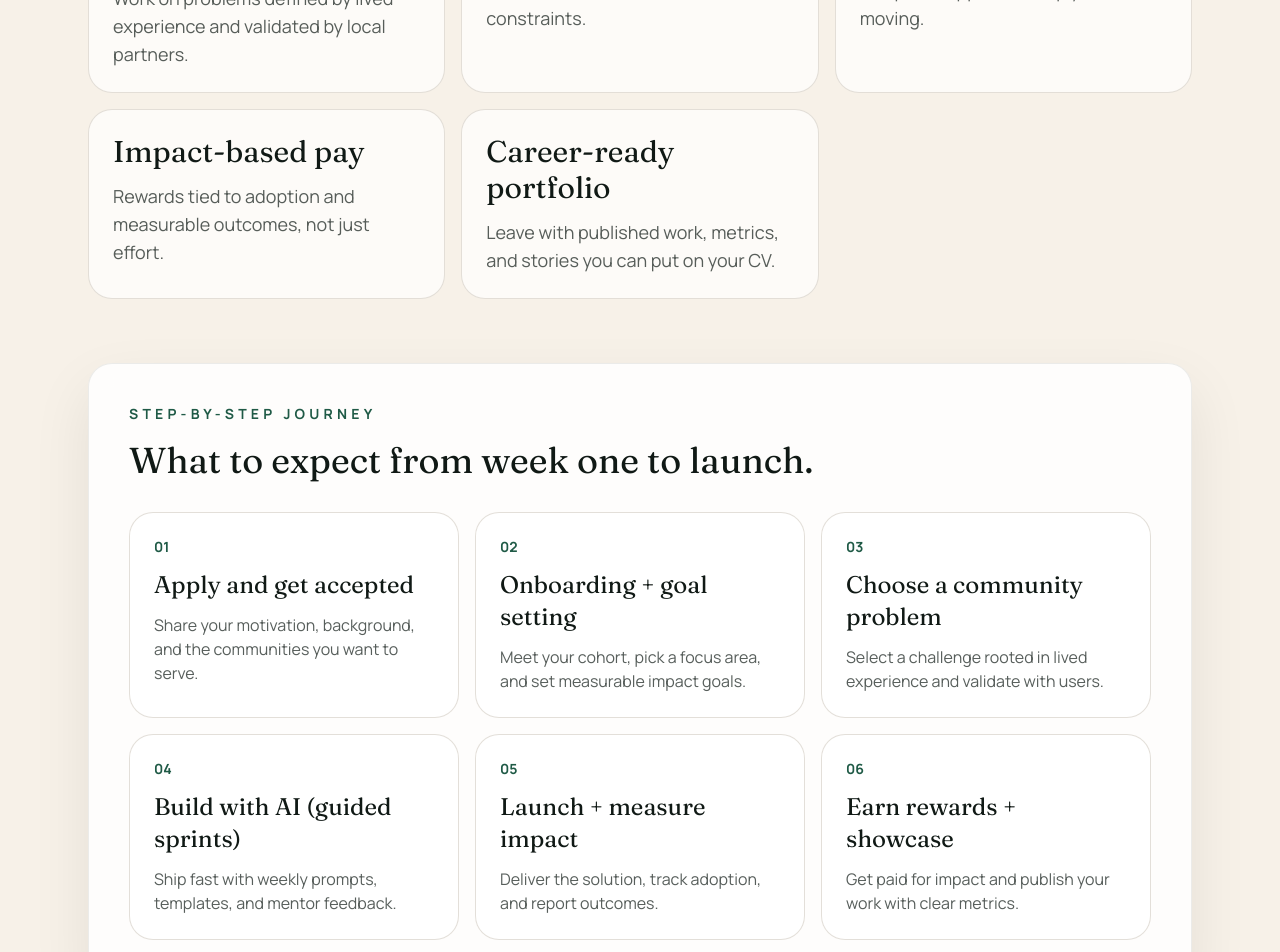
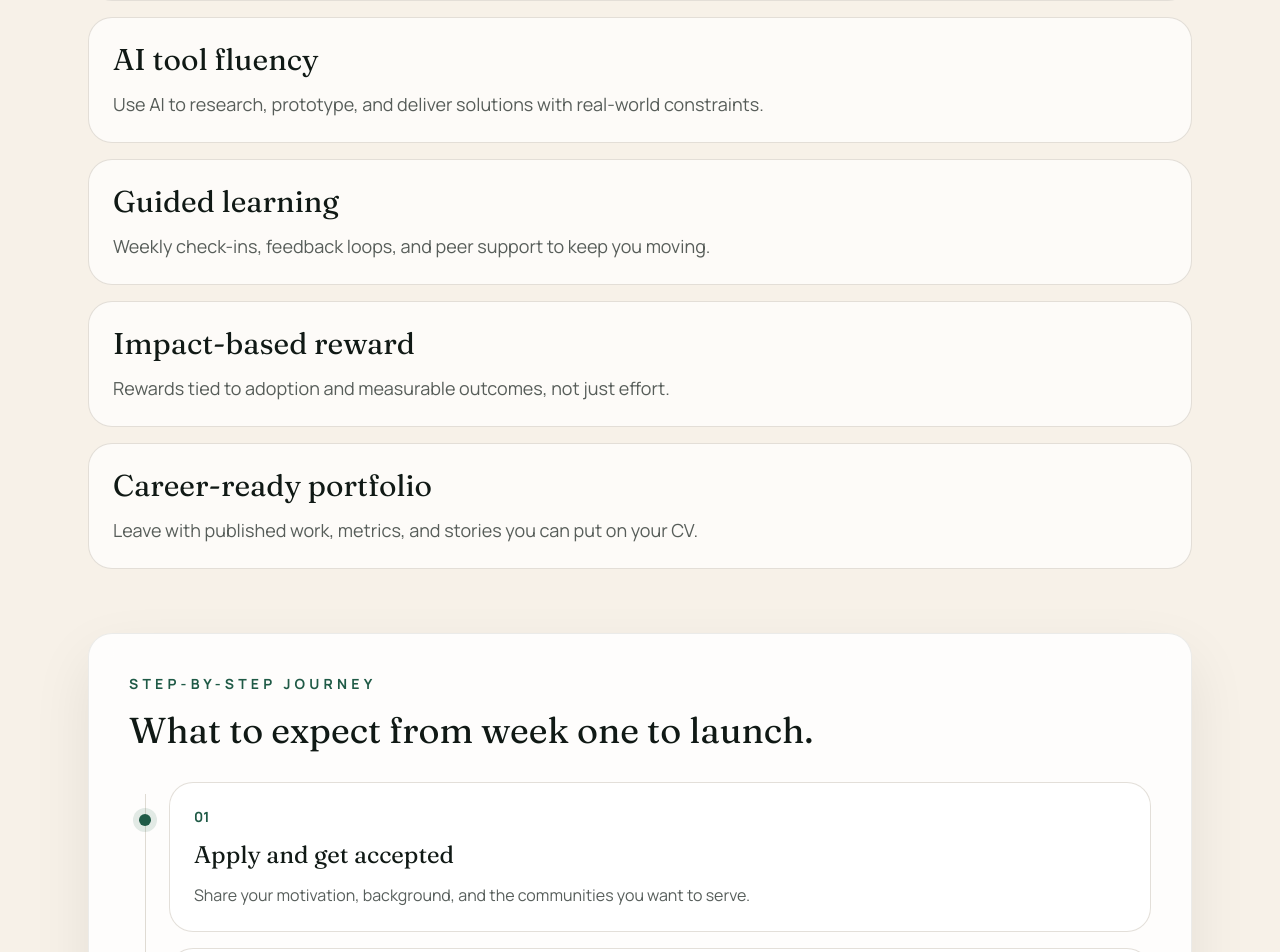
Before and after one commit to interconrhino/ImpactCorpsVerHCI, a Next.js app: page /ourprogram in a window 1280 px wide. Shown: the part 1040-1992 px from the top of the page. Built offline with nearby package versions, Linux system fonts and the light colour scheme.

Commit message:
Changing wordings

```diff
--- a/app/ourprogram/page.tsx
+++ b/app/ourprogram/page.tsx
@@ -14,12 +14,12 @@ export default function OurProgramPage() {
         "Use AI to research, prototype, and deliver solutions with real-world constraints.",
     },
     {
-      title: "Mentorship + cohort",
+      title: "Guided learning",
       description:
         "Weekly check-ins, feedback loops, and peer support to keep you moving.",
     },
     {
-      title: "Impact-based pay",
+      title: "Impact-based reward",
       description:
         "Rewards tied to adoption and measurable outcomes, not just effort.",
     },
@@ -39,33 +39,45 @@ export default function OurProgramPage() {
     },
     {
       step: "02",
-      title: "Onboarding + goal setting",
+      title: "Community problem identification",
       description:
-        "Meet your cohort, pick a focus area, and set measurable impact goals.",
+        "Develop a long-list of social problems rooted in lived experience by talking to those around you.",
     },
     {
       step: "03",
-      title: "Choose a community problem",
+      title: "Choose a problem & beneficiary",
       description:
-        "Select a challenge rooted in lived experience and validate with users.",
+        "Select a challenge and the one person you want to build the solution for.",
     },
     {
       step: "04",
-      title: "Build with AI (guided sprints)",
+      title: "Build using AI (guided sprints)",
       description:
-        "Ship fast with weekly prompts, templates, and mentor feedback.",
+        "Learn to use AI to build the solution through our guided program.",
     },
     {
       step: "05",
-      title: "Launch + measure impact",
+      title: "Launch MVP + iterate",
       description:
-        "Deliver the solution, track adoption, and report outcomes.",
+        "Quickly launch the MVP and iterate with the target beneficiary.",
     },
     {
       step: "06",
-      title: "Earn rewards + showcase",
+      title: "Measure + showcase impact",
       description:
-        "Get paid for impact and publish your work with clear metrics.",
+        "Track and quantify your impact of your solution on the community.",
+    },
+    {
+      step: "07",
+      title: "Earn impact-based rewards",
+      description:
+        "Get paid for social impact (measured in terms of # of beneficiaires & value of impact)",
+    },
+    {
+      step: "08",
+      title: "Onwards and upwards!",
+      description:
+        "Begin another projects or continue scaling the project as an AI-fluent changemaker!",
     },
   ];
 
@@ -92,7 +104,7 @@ export default function OurProgramPage() {
                 className="font-display animate-rise text-3xl leading-tight text-[color:var(--ink)] md:text-4xl lg:text-5xl"
                 style={{ animationDelay: "120ms" }}
               >
-                Build CV. Make an Impact with AI. Get paid.
+                Make an impact. <br/>Build resume. <br/>Get paid.
               </h1>
               <p
                 className="animate-rise text-lg text-[color:var(--ink)]/75 md:text-xl"
@@ -171,14 +183,14 @@ export default function OurProgramPage() {
               Key program features
             </p>
             <h2 className="font-display text-4xl text-[color:var(--ink)] md:text-5xl">
-              What you get as a student.
+              What you get as a member.
             </h2>
             <p className="text-lg text-[color:var(--ink)]/75 md:text-xl">
               Everything is designed to help you ship real work, measure impact,
               and build a career story that stands out.
             </p>
           </div>
-          <div className="grid gap-4 md:grid-cols-3">
+          <div className="grid gap-4">
             {programFeatures.map((feature) => (
               <div
                 key={feature.title}
@@ -210,12 +222,13 @@ export default function OurProgramPage() {
                 What to expect from week one to launch.
               </h2>
             </div>
-            <div className="grid gap-4 md:grid-cols-3">
+            <div className="relative">
+              <div className="absolute left-4 top-6 h-full w-px -translate-y-3 bg-[color:var(--stone)]/80" />
+              <div className="space-y-4">
                 {journeySteps.map((step) => (
-                <div
-                  key={step.step}
-                  className="rounded-3xl border border-[color:var(--stone)]/70 bg-white/80 p-6"
-                >
+                  <div key={step.step} className="relative pl-10">
+                    <span className="absolute left-[10px] top-8 h-3 w-3 rounded-full bg-[color:var(--moss)] shadow-[0_0_0_6px_rgba(31,90,70,0.12)]" />
+                    <div className="rounded-3xl border border-[color:var(--stone)]/70 bg-white/80 p-6">
                       <p className="text-sm font-bold text-[color:var(--moss)]">
                         {step.step}
                       </p>
@@ -226,7 +239,9 @@ export default function OurProgramPage() {
                         {step.description}
                       </p>
                     </div>
+                  </div>
                 ))}
+              </div>
             </div>
           </div>
         </div>
--- a/app/page.tsx
+++ b/app/page.tsx
@@ -199,7 +199,7 @@ export default function Home() {
                 The Challenge
               </p>
               <h2 className="font-display text-4xl text-[color:var(--ink)] md:text-5xl">
-                Barriers keep under-resourced talent from pursuing impact.
+                Barriers keep under-resourced talent from pursuing high-impact careers.
               </h2>
             </div>
             <div className="grid gap-4 md:grid-cols-3">
@@ -208,7 +208,7 @@ export default function Home() {
                   Career opportunity cost
                 </h3>
                 <p className="mt-3 text-base text-[color:var(--ink)]/70 md:text-lg">
-                  Time spent on impact can feel like time lost from stable,
+                  Time spent on impact can feel like time lost from building stable,
                   high-paying careers.
                 </p>
               </div>
@@ -217,7 +217,7 @@ export default function Home() {
                   Financial constraints
                 </h3>
                 <p className="mt-3 text-base text-[color:var(--ink)]/70 md:text-lg">
-                  Near-term income needs and long-term salary concerns.
+                  Near-term income needs and long-term salary concerns keep the path unaffordable.
                 </p>
               </div>
               <div className="rounded-3xl border border-[color:var(--stone)]/70 bg-white/80 p-6">
```
Lines whose indentation alone changed are shown as unchanged.
